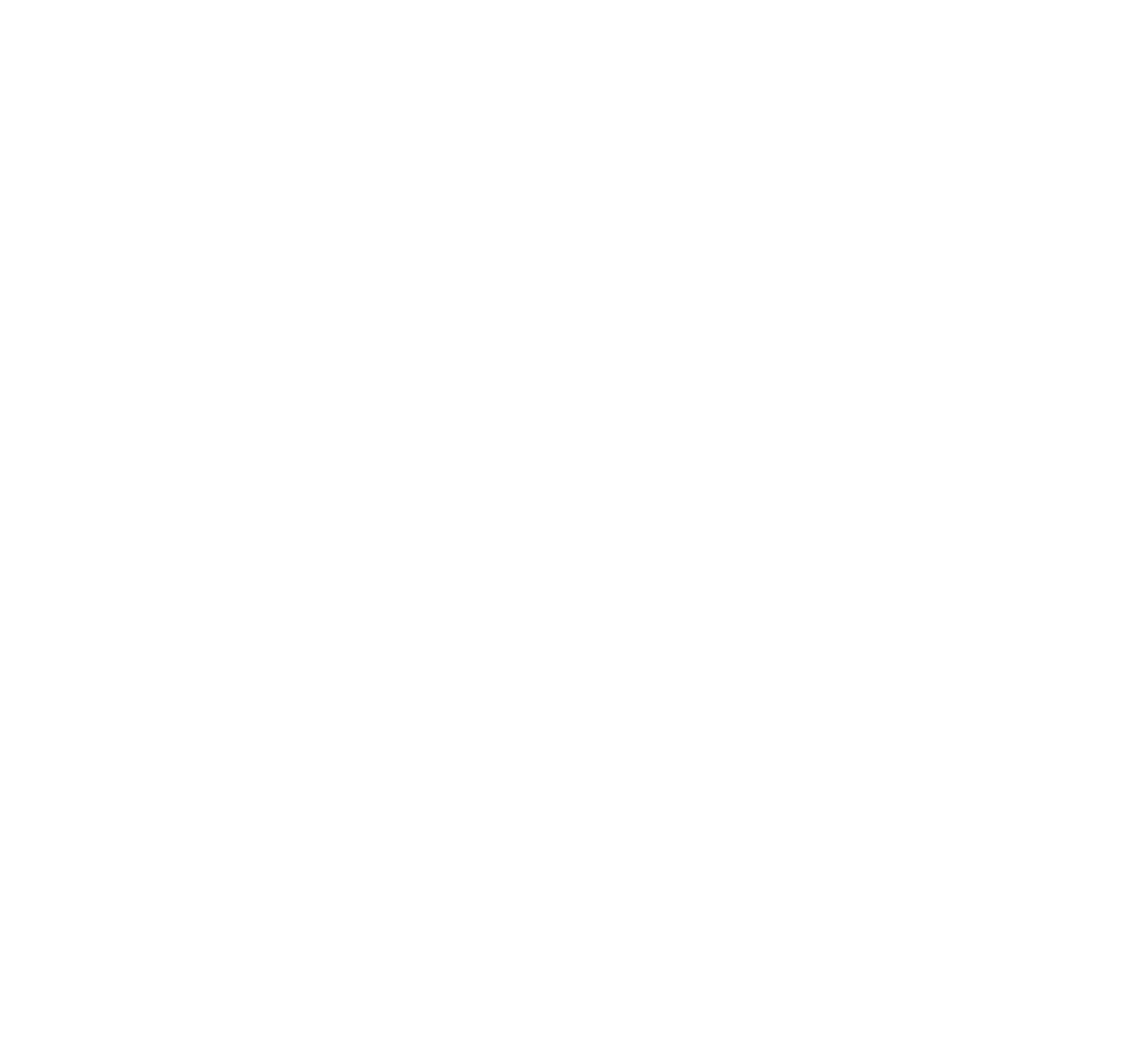
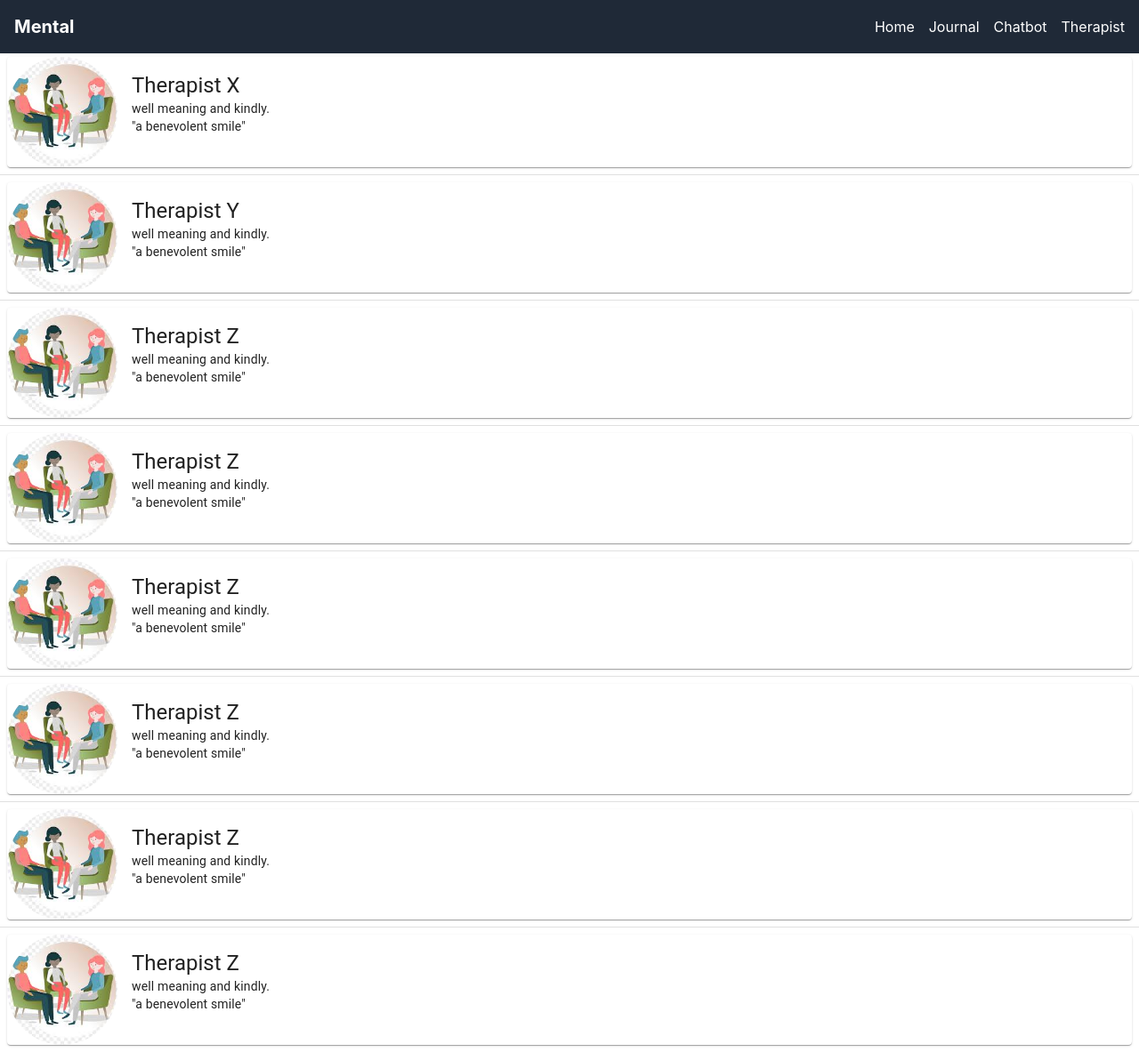
Before and after one commit to Deval1807/Mental-Health-Support, a React (Create React App) app: page /therapistDetail in a window 1280 px wide. Before the commit this address had no page. Shown: the whole page at 89% size. Before the commit the page ends 800 px from the top, so only its background shows below. Built offline with nearby package versions, Linux system fonts and the light colour scheme; the HTML template or start-up script is replaced by a standard one.

Commit message:
Added therapis detail page

```diff
--- a/src/App.js
+++ b/src/App.js
@@ -4,6 +4,7 @@ import './App.css';
 import HomePage from './pages/HomePage';
 import UserHomePage from './pages/UserHome';
 import JournalEntry from './pages/JournalEntry';
+import TherapistDetail from './pages/TherapistDetail';
 
 function App() {
   return (
@@ -12,6 +13,7 @@ function App() {
       <Route path='/user' element={<UserHomePage />}></Route>
       {/* <Route path='/therapis' element={<HomePage />}></Route> */}
       <Route path='/journal' element={<JournalEntry />}></Route>
+      <Route path='/therapistDetail' element={<TherapistDetail />}></Route>
     </Routes>
   );
 }
--- a/src/components/navbar.js
+++ b/src/components/navbar.js
@@ -3,7 +3,7 @@ import { NavLink } from "react-router-dom";
 
 const Navbar = () => {
   return (
-    <nav className="bg-gray-800 p-4">
+    <nav className="bg-gray-800 p-4 fixed w-full top-0 z-10">
       <div className="container mx-auto flex justify-between items-center">
         <div className="text-white font-bold text-xl">Mental</div>
 
@@ -31,7 +31,7 @@ const Navbar = () => {
           </li>
           <li>
             <a href="#" className="text-white hover:text-gray-300">
-                <NavLink to="/" className="nav-link">
+                <NavLink to="/therapistDetail" className="nav-link">
                     Therapist
                 </NavLink>
             </a>
--- a/src/pages/JournalEntry.js
+++ b/src/pages/JournalEntry.js
@@ -31,6 +31,7 @@ const JournalEntry = () => {
   return (
     <div>
       <Navbar />
+      <div className='mt-16'>
       <h2 className="text-2xl font-bold mb-4">Journal Entry</h2>
       <form onSubmit={handleSubmit}>
         <label htmlFor="title" className="block text-gray-700 font-bold mb-2">
@@ -62,6 +63,7 @@ const JournalEntry = () => {
         </button>
       </form>
     </div>
+    </div>
   );
 };
 
--- /dev/null
+++ b/src/pages/TherapistDetail.js
@@ -0,0 +1,179 @@
+import * as React from "react";
+import Box from "@mui/material/Box";
+import Card from "@mui/material/Card";
+import CardActions from "@mui/material/CardActions";
+import CardContent from "@mui/material/CardContent";
+import Button from "@mui/material/Button";
+import Typography from "@mui/material/Typography";
+import Avatar from '@mui/material/Avatar';
+import Divider from '@mui/material/Divider';
+
+import image1 from "../images/image1.jpeg";
+import Navbar from "../components/navbar";
+
+const bull = (
+  <Box
+    component="span"
+    sx={{ display: "inline-block", mx: "2px", transform: "scale(0.8)" }}
+  >
+    •
+  </Box>
+);
+
+export default function TherapistDetail() {
+  const Onclick = () => {
+    alert("You clicked the button!");
+  }
+  return (
+    <>
+    <div >
+      <Navbar />
+    </div>
+    <div className="mt-16">
+      <Card sx={{ minWidth: 275 }} className="m-2">
+        <div className="flex" onClick={Onclick}>
+          <div>
+          <Avatar alt="" src={image1} sx={{ width: 124, height: 124 }} />
+          </div>
+          <CardContent>
+            <Typography variant="h5" component="div">
+              Therapist X
+            </Typography>
+            <Typography variant="body2">
+              well meaning and kindly.
+              <br />
+              {'"a benevolent smile"'}
+            </Typography>
+          </CardContent>
+        </div>
+      </Card>
+      <Divider />
+      <Card sx={{ minWidth: 275 }} className="m-2">
+        <div className="flex" onClick={Onclick}>
+          <div>
+          <Avatar alt="" src={image1} sx={{ width: 124, height: 124 }} />
+          </div>
+          <CardContent>
+            <Typography variant="h5" component="div">
+              Therapist Y
+            </Typography>
+            <Typography variant="body2">
+              well meaning and kindly.
+              <br />
+              {'"a benevolent smile"'}
+            </Typography>
+          </CardContent>
+        </div>
+      </Card>
+      <Divider />
+      <Card sx={{ minWidth: 275 }} className="m-2">
+        <div className="flex" onClick={Onclick}>
+          <div>
+          <Avatar alt="" src={image1} sx={{ width: 124, height: 124 }} />
+          </div>
+          <CardContent>
+            <Typography variant="h5" component="div">
+              Therapist Z
+            </Typography>
+            <Typography variant="body2">
+              well meaning and kindly.
+              <br />
+              {'"a benevolent smile"'}
+            </Typography>
+          </CardContent>
+        </div>
+      </Card>
+      <Divider />
+      <Card sx={{ minWidth: 275 }} className="m-2">
+        <div className="flex" onClick={Onclick}>
+          <div>
+          <Avatar alt="" src={image1} sx={{ width: 124, height: 124 }} />
+          </div>
+          <CardContent>
+            <Typography variant="h5" component="div">
+              Therapist Z
+            </Typography>
+            <Typography variant="body2">
+              well meaning and kindly.
+              <br />
+              {'"a benevolent smile"'}
+            </Typography>
+          </CardContent>
+        </div>
+      </Card>
+      <Divider />
+      <Card sx={{ minWidth: 275 }} className="m-2">
+        <div className="flex" onClick={Onclick}>
+          <div>
+          <Avatar alt="" src={image1} sx={{ width: 124, height: 124 }} />
+          </div>
+          <CardContent>
+            <Typography variant="h5" component="div">
+              Therapist Z
+            </Typography>
+            <Typography variant="body2">
+              well meaning and kindly.
+              <br />
+              {'"a benevolent smile"'}
+            </Typography>
+          </CardContent>
+        </div>
+      </Card>
+      <Divider />
+      <Card sx={{ minWidth: 275 }} className="m-2">
+        <div className="flex" onClick={Onclick}>
+          <div>
+          <Avatar alt="" src={image1} sx={{ width: 124, height: 124 }} />
+          </div>
+          <CardContent>
+            <Typography variant="h5" component="div">
+              Therapist Z
+            </Typography>
+            <Typography variant="body2">
+              well meaning and kindly.
+              <br />
+              {'"a benevolent smile"'}
+            </Typography>
+          </CardContent>
+        </div>
+      </Card>
+      <Divider />
+      <Card sx={{ minWidth: 275 }} className="m-2">
+        <div className="flex" onClick={Onclick}>
+          <div>
+          <Avatar alt="" src={image1} sx={{ width: 124, height: 124 }} />
+          </div>
+          <CardContent>
+            <Typography variant="h5" component="div">
+              Therapist Z
+            </Typography>
+            <Typography variant="body2">
+              well meaning and kindly.
+              <br />
+              {'"a benevolent smile"'}
+            </Typography>
+          </CardContent>
+        </div>
+      </Card>
+      <Divider />
+      <Card sx={{ minWidth: 275 }} className="m-2">
+        <div className="flex" onClick={Onclick}>
+          <div>
+          <Avatar alt="" src={image1} sx={{ width: 124, height: 124 }} />
+          </div>
+          <CardContent>
+            <Typography variant="h5" component="div">
+              Therapist Z
+            </Typography>
+            <Typography variant="body2">
+              well meaning and kindly.
+              <br />
+              {'"a benevolent smile"'}
+            </Typography>
+          </CardContent>
+        </div>
+      </Card>
+      </div>
+    </>
+  );
+}
--- a/src/pages/UserHome.js
+++ b/src/pages/UserHome.js
@@ -8,7 +8,7 @@ export default function UserHome() {
     <div>
         <Navbar />
     </div>
-    <div>
+    <div className='mt-16'>
         Community
     </div>
     <div>
```
